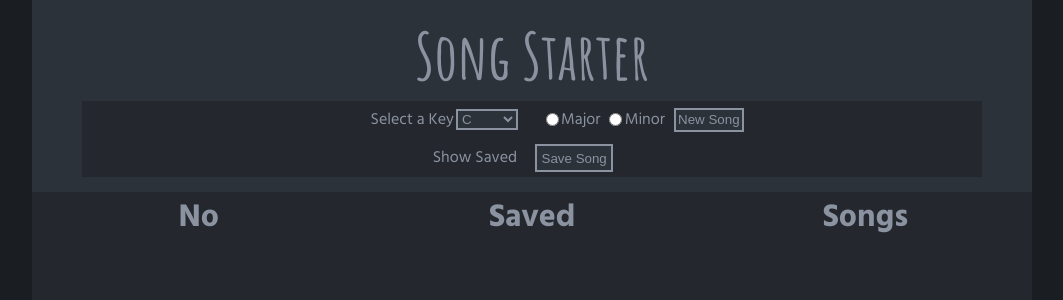
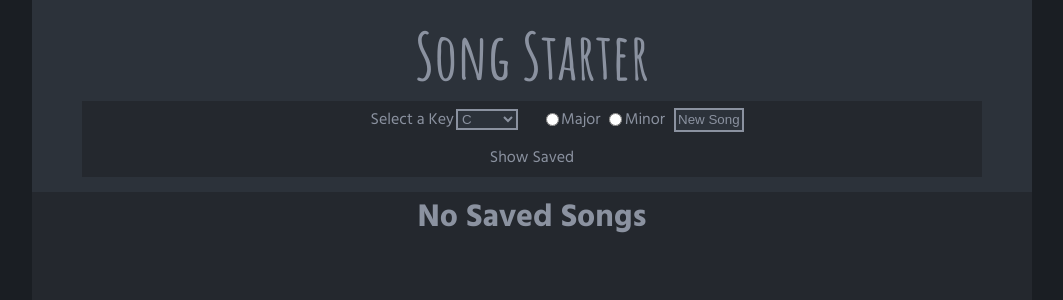
Before and after one commit to Song-Starter/song-starter, a React (Create React App) app: page /saved in a window 1280 px wide. Shown: the top 300 px of the page, without its empty margins (108-1171 px from the left). Built offline with nearby package versions, Linux system fonts and the light colour scheme.

Commit message:
Add a delete button to saved songs.

```diff
--- a/src/components/App.js
+++ b/src/components/App.js
@@ -63,6 +63,13 @@ class App extends Component {
     localStorage.setItem('saved', json)
   }
 
+  deleteSong = (index) => {
+    const newSaved = this.state.saved
+    this.setState({
+      saved: newSaved.splice(index, 1)
+    })
+  }
+
   componentDidMount() {
     const json = localStorage.getItem('saved');
     const saved = json ? JSON.parse(json) : [];
@@ -77,11 +84,11 @@ class App extends Component {
   render(){
     return (
       <div className="App">
-        <Header createNewSong={this.createNewSong} saveSong={this.saveSong}/>
+        <Header createNewSong={this.createNewSong}/>
         <Switch>
           <Route exact path="/"
           render={() => {
-          return <Song lyrics={ this.state.lyrics } progression={ this.state.progression }/>
+          return <Song lyrics={ this.state.lyrics } progression={ this.state.progression }  saveSong={this.saveSong}/>
           }}/>
           <Route path="/poem"
             render={() => {
@@ -89,7 +96,7 @@ class App extends Component {
           }}/>
           <Route path="/saved"
             render={() => {
-              return <Saved savedArray={ this.state.saved } showSavedSong={this.showSavedSong}/>
+              return <Saved savedArray={ this.state.saved } showSavedSong={this.showSavedSong} deleteSong={this.deleteSong}/>
           }}/>
         </Switch>
       </div>
--- a/src/components/Saved.js
+++ b/src/components/Saved.js
@@ -2,10 +2,16 @@ import React from 'react';
 import './Saved.css';
 import SavedSong from './SavedSong'
 
-const Saved = ({ savedArray, showSavedSong }) => {
+const Saved = ({ savedArray, showSavedSong, deleteSong }) => {
   if (savedArray.length) {
-      const songsToRender = savedArray.map(song => {
-      return <SavedSong lyrics={song.lyrics} progression={song.progression} showSavedSong={showSavedSong}/>})
+      const songsToRender = savedArray.map((song, i)=> {
+      return <SavedSong
+        key={i}
+        id={Date.now()}
+        lyrics={song.lyrics}
+        progression={song.progression}
+        showSavedSong={showSavedSong}
+        deleteSong={deleteSong}/>})
     return (
       <div className="Saved">
         { songsToRender }
@@ -14,9 +20,9 @@ const Saved = ({ savedArray, showSavedSong }) => {
   } else {
     return(
       <div className="Saved">
-        <h1>No</h1>
-        <h1>Saved</h1>
-        <h1>Songs</h1>
+        <h1></h1>
+        <h1>No Saved Songs</h1>
+        <h1></h1>
       </div>
     )
   }
--- a/src/components/SavedNav.js
+++ b/src/components/SavedNav.js
@@ -6,7 +6,6 @@ const SavedNav = ({saveSong}) => {
   return (
     <div className="SavedNav">
       <Link to="./saved">Show Saved</Link>
-      <button onClick={saveSong}>Save Song</button>
     </div>
   );
 }
--- a/src/components/SavedSong.js
+++ b/src/components/SavedSong.js
@@ -2,7 +2,7 @@ import React from 'react';
 import './Saved.css';
 import {Link} from 'react-router-dom'
 
-const SavedSong = ({ lyrics, progression, showSavedSong }) => {
+const SavedSong = ({ lyrics, progression, showSavedSong, deleteSong, id }) => {
   if(lyrics && progression){
     const previewChords = progression[0].map(chord => {
       return <p>{chord}</p>
@@ -14,6 +14,7 @@ const SavedSong = ({ lyrics, progression, showSavedSong }) => {
         <Link to="/">
           <button className="showsong-button" onClick={() => showSavedSong(lyrics, progression)}>Show Song</button>
         </Link>
+        <button onClick={()=>deleteSong(id)}>X</button>
       </div>
     );
   }else{
--- a/src/components/Song.css
+++ b/src/components/Song.css
@@ -26,3 +26,13 @@
 .poetry-deets a {
   text-decoration: underline;
 }
+
+.save-song {
+  padding: 1% 5%;
+  margin-top: 2%;
+  border: solid 1px black;
+  border-radius: 10px;
+  background: linear-gradient(315deg, #24282E, #1A1E23);
+  box-shadow: -20px -20px 30px #24282E,
+             20px 20px 30px #1A1E23;
+}
--- a/src/components/Song.js
+++ b/src/components/Song.js
@@ -3,12 +3,13 @@ import './Song.css';
 import Lyrics from './Lyrics'
 import Progression from './Progression'
 
-const Song = ({ lyrics, progression }) => {
+const Song = ({ lyrics, progression, saveSong }) => {
   if(lyrics && progression){
     return (
       <div className="Song">
         <Lyrics lyrics={lyrics}/>
         <Progression progression={progression}/>
+        <button className="save-song" onClick={saveSong}>Save Song</button>
       </div>
     );
   }else{
```
